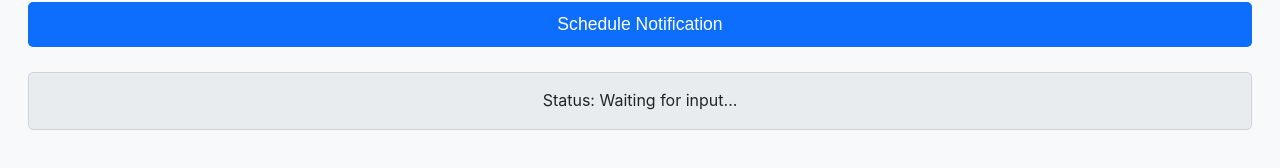
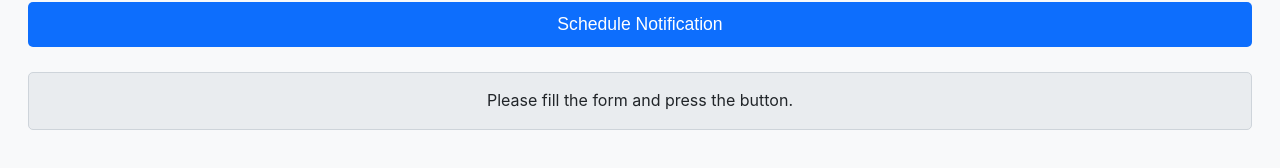
Before and after one commit to ngchgkckjckghcghkflug/weight-loss, a website: page www/index.html in a window 1280 px wide. Shown: the part 390-558 px from the top of the page. Drawn offline with Linux system fonts and the light colour scheme.

Commit message:
update index.html

```diff
--- a/www/index.html
+++ b/www/index.html
@@ -28,7 +28,7 @@
     <button id="scheduleButton">Schedule Notification</button>
 
     <div id="statusArea">
-        Status: Waiting for input...
+        Please fill the form and press the button.
     </div>
 
     <script src="script.js"></script>
```
